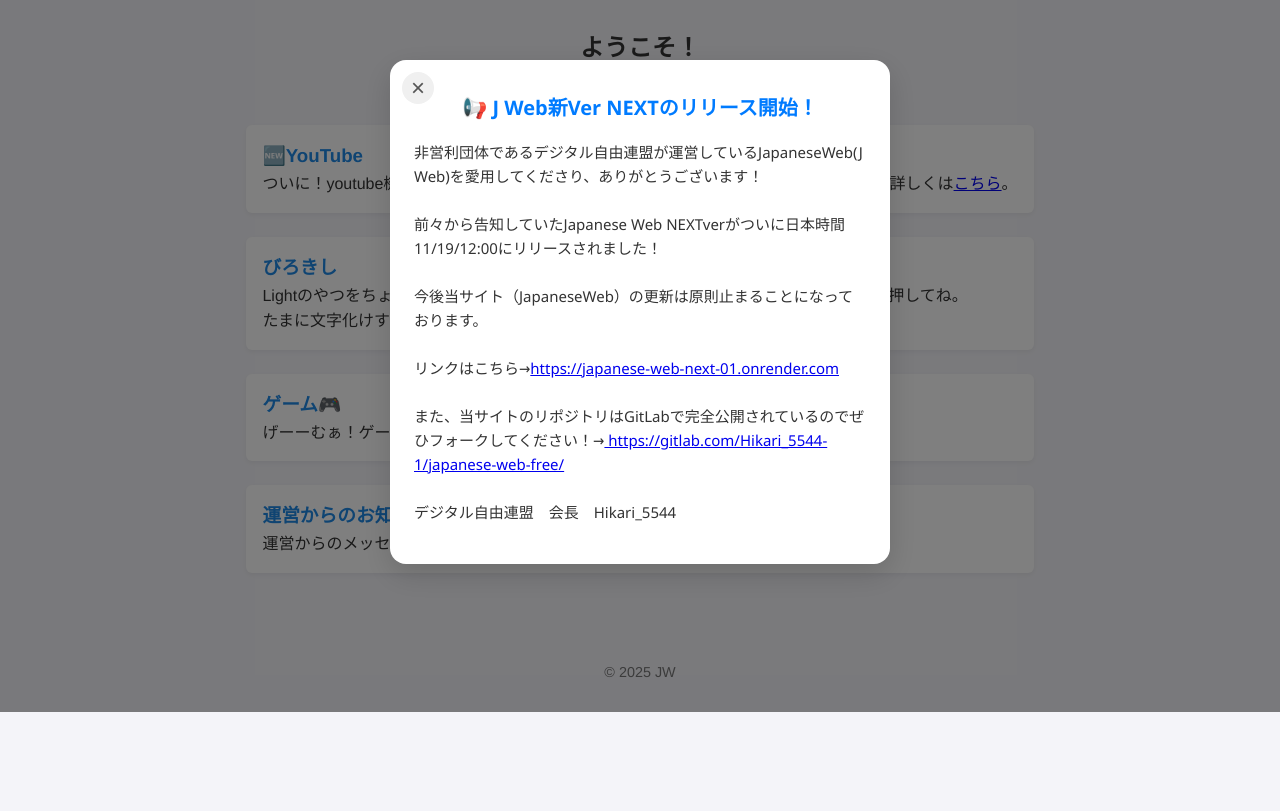
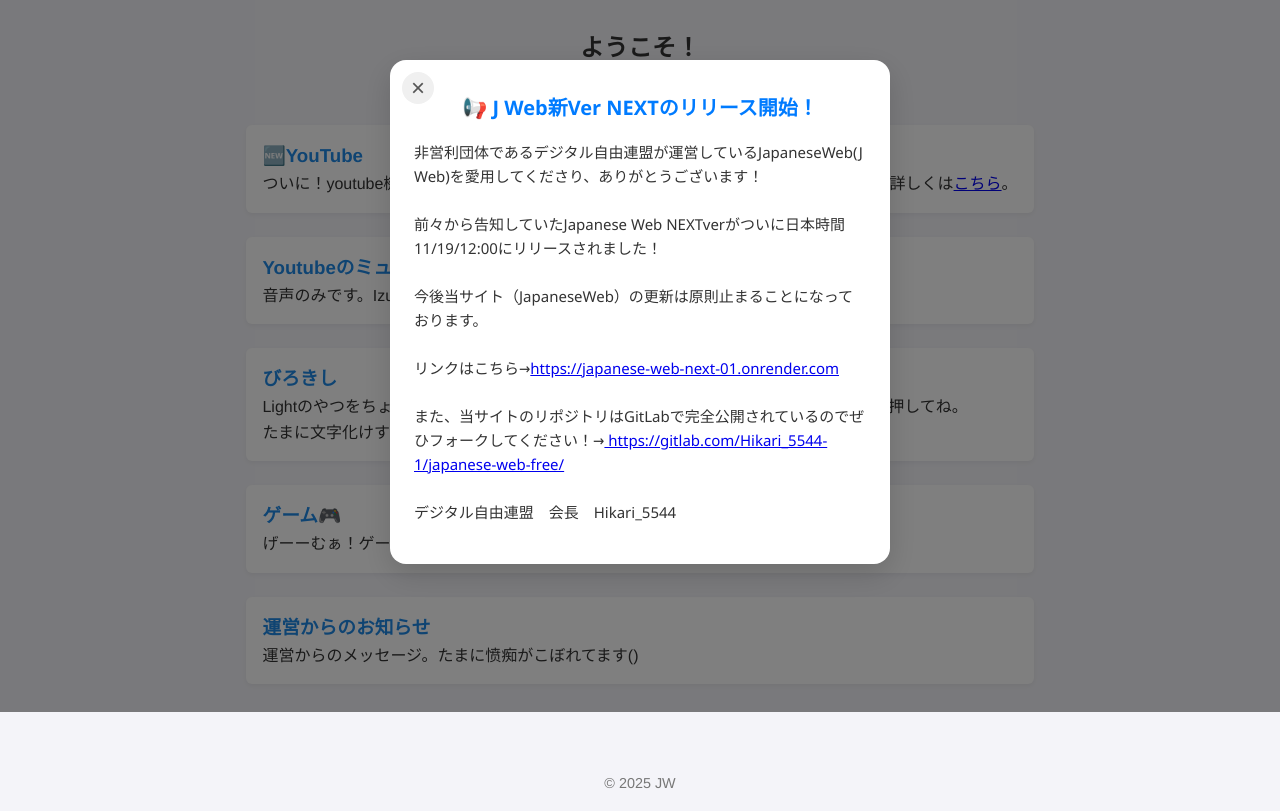
Before and after one commit to izum00/japanese-web-free, a website: page public/index.html in a window 1280 px wide. Shown: the part 88-899 px from the top of the page. Before the commit the page ends 800 px from the top, so only its background shows below. Drawn offline with Linux system fonts and the light colour scheme.

Commit message:
Update index.html

```diff
--- a/public/index.html
+++ b/public/index.html
@@ -51,6 +51,11 @@
 <p>&#12388;&#12356;&#12395;&#65281;youtube&#27231;&#33021;&#12289;&#65367;&#65419;&#65428;&#65429;&#65425;&#65401;(&#65400;&#8704;&#65400;)&#65429;&#65425;&#65428;&#65419;&#65401;&#65281;&#65281;&#12288;&#12375;&#12363;&#12418;&#12289;&#33258;&#20998;&#12391;&#31777;&#21336;&#12395;&#37327;&#29987;&#12391;&#12365;&#12414;&#12377;&#65281;&#35443;&#12375;&#12367;&#12399;<a href="/blog/youtube-copy">&#12371;&#12385;&#12425;</a>&#12290;</p>
 </article>
 <article>
+<h3><a href="/music">&#x59;&#x6F;&#x75;&#x74;&#x75;&#x62;&#x65;&#x306E;&#x30DF;&#x30E5;&#x30FC;&#x30B8;&#x30C3;&#x30AF;&#x30D7;&#x30EC;&#x30A4;&#x30E4;&#x30FC;</a></h3>
+<p>&#x97F3;&#x58F0;&#x306E;&#x307F;&#x3067;&#x3059;&#x3002;&#x49;&#x7A;&#x75;&#x65;&#x6D;&#x6F;&#x6E;&#x306B;&#x3088;&#x3063;&#x3066;&#x3044;&#x308D;&#x3044;&#x308D;&#x6539;&#x826F;&#x3057;&#x3066;&#x3044;&#x307E;&#x3059;&#x3002;</p>
+</article>
+</section>
+<article>
 <h3><a href="/proxy">&#12403;&#12429;&#12365;&#12375;</a></h3>
 <p>Light&#12398;&#12420;&#12388;&#12434;&#12385;&#12423;&#12385;&#12423;&#12356;&#12392;&#20511;&#12426;&#12497;&#12463;&#12375;&#12390;&#20316;&#12426;&#12414;&#12375;&#12383;&#12290;&#23665;&#27508;&#28961;&#12375;&#12391;&#35211;&#12427;&#12395;&#12399;&#21491;&#19978;&#12398;&#12508;&#12479;&#12531;&#25276;&#12375;&#12390;&#12397;&#12290;<br>
 &#12383;&#12414;&#12395;&#25991;&#23383;&#21270;&#12369;&#12377;&#12427;&#12363;&#12418;&#12290;&#12372;&#12417;&#12435;&#12397;
```
